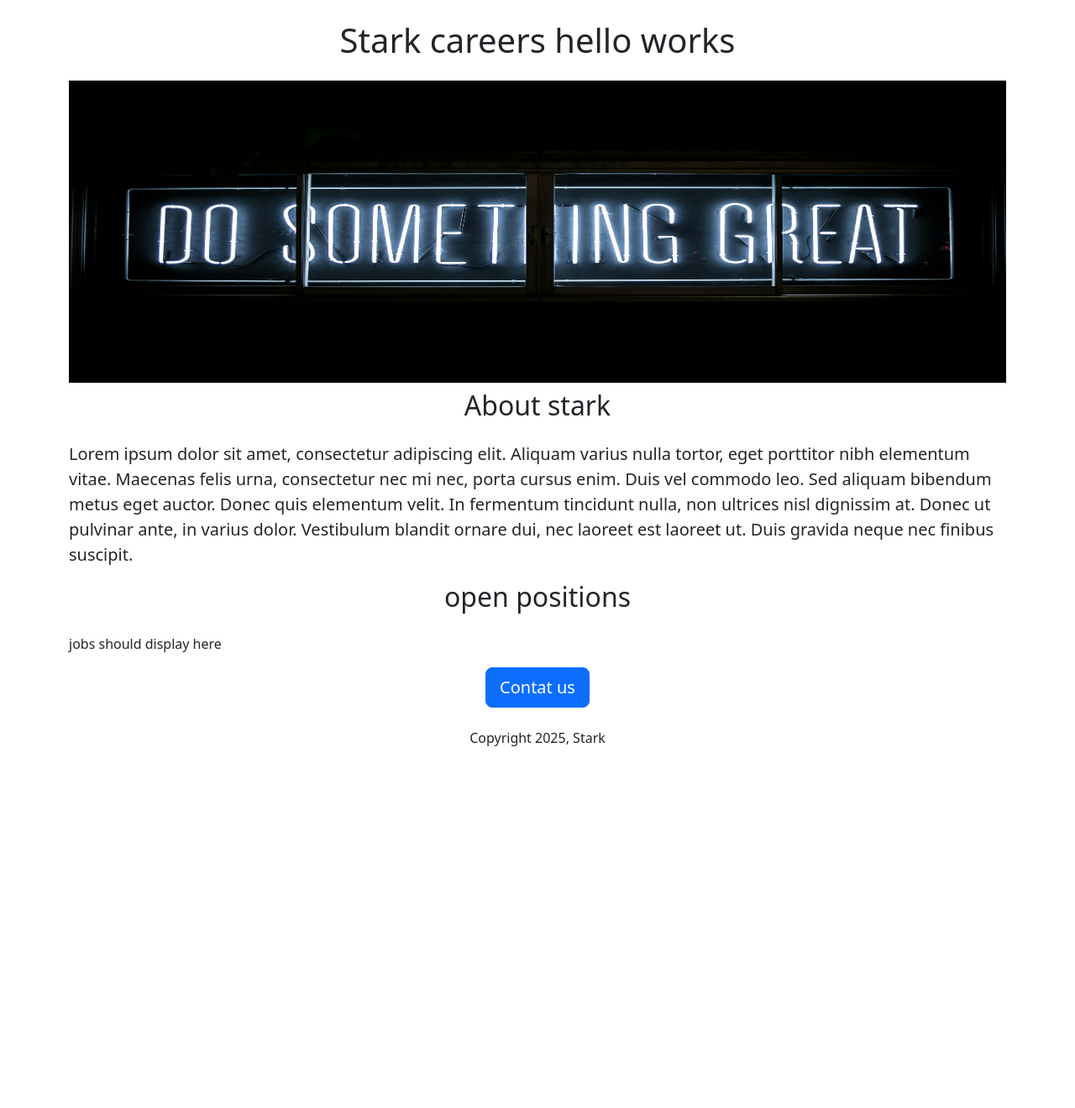
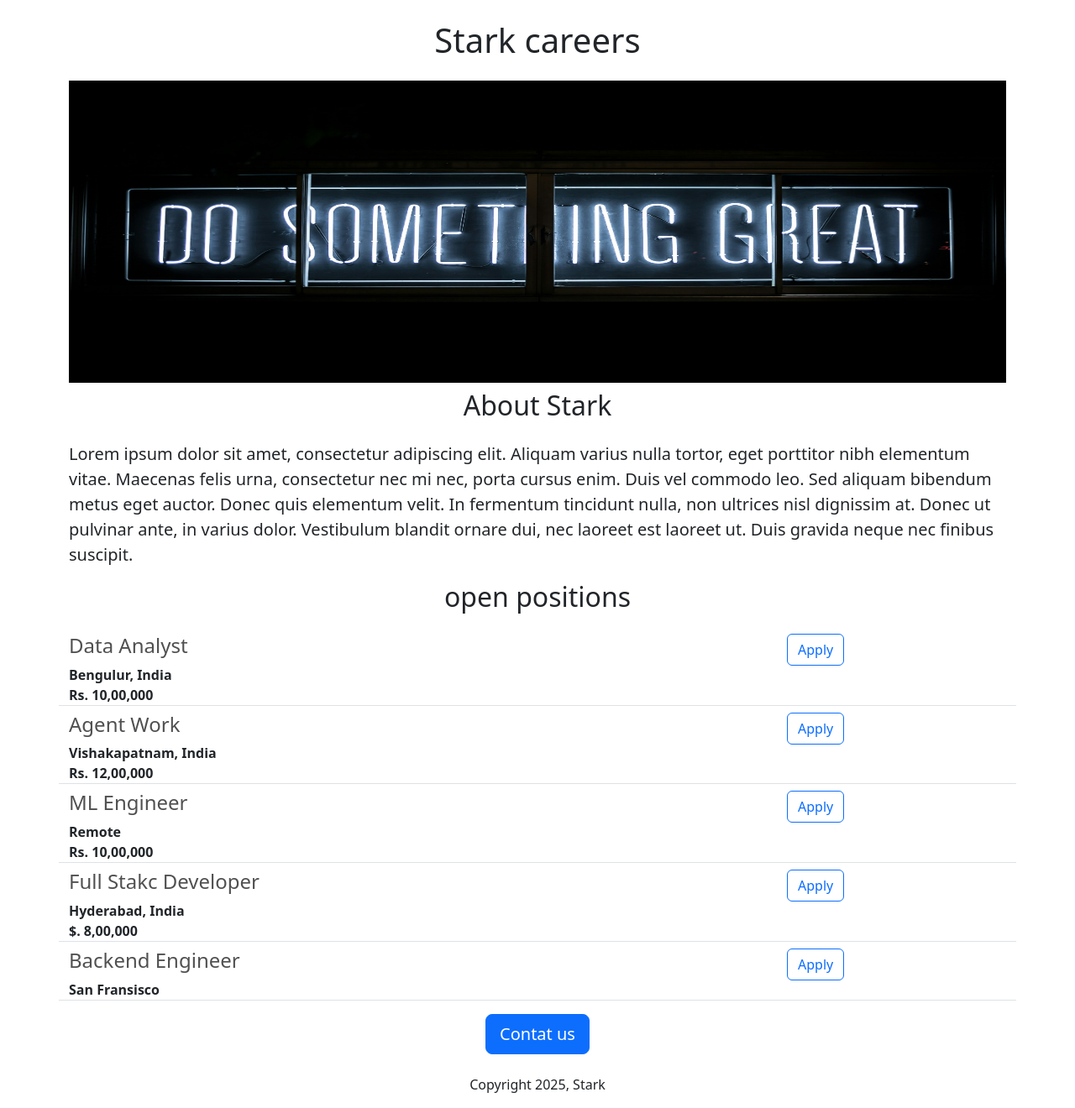
Before and after one commit to Harish-lvrk/stark-careers-website-v2, a Flask app: page / in a window 1280 px wide. Shown: the whole page at 84% size. Before the commit the page ends 889 px from the top, so only its background shows below. Run offline with Flask 3, Linux system fonts and the light colour scheme.

Commit message:
rendering the dynamic data using jinja tags

```diff
--- a/app.py
+++ b/app.py
@@ -2,9 +2,42 @@ from flask import Flask, render_template
 
 app = Flask(__name__)
 
+JOBS = [
+  {
+    "id": 1,
+    'title': "Data Analyst",
+    'location': "Bengulur, India",
+    'salary': 'Rs. 10,00,000'
+  },
+  {
+    "id": 2,
+    'title': "Agent Work",
+    'location': "Vishakapatnam, India",
+    'salary': 'Rs. 12,00,000'
+  },
+  {
+    "id": 3,
+    'title': "ML Engineer",
+    'location': "Remote",
+    'salary': 'Rs. 10,00,000'
+  },
+  {
+    "id": 4,
+    'title': "Full Stakc Developer",
+    'location': "Hyderabad, India",
+    'salary': '$. 8,00,000'
+  },
+  {
+    "id": 5,
+    'title': "Backend Engineer",
+    'location': "San Fransisco",
+
+  }
+]
+
 @app.route("/")
 def hello_world():
-  return render_template('home.html')
+  return render_template('home.html',jobs = JOBS ,company_name = "Stark")
 
 if __name__ == "__main__":
   app.run(host='0.0.0.0', debug=True)
--- a/templates/home.html
+++ b/templates/home.html
@@ -20,11 +20,11 @@
 
 
       <h1 class="text-center mt-4 mb-4">
-        Stark careers hello works
+        {{company_name}} careers
       </h1>
       <img class="img-fluid" id="banner" src="static/banner.jpg"  height="320" alt="work hard">
       <h2 class="text-center mt-2 mb-4" >
-        About stark
+        About {{company_name}}
 
       </h2>
       <p class="lead">
@@ -34,14 +34,17 @@
         open positions
       </h2 >
       <p>
-        jobs should display here
+        <!-- This syntax is provided by the flask  ,templeting the sytanx this is the way to insert the dynamic data into the html or css-->
+        {% for job in jobs %}
+          {% include 'jobitem.html' %}
+        {% endfor %}
       </p>
 
       <div class="text-center">
       <button class="btn btn-primary btn-lg" >
         Contat us
       </button>
-        <p class="mt-4">Copyright 2025, Stark</p>
+        <p class="mt-4">Copyright 2025, {{company_name}}</p>
 
       </div>
     </div>
--- /dev/null
+++ b/templates/jobitem.html
@@ -0,0 +1,22 @@
+
+<div class="border-bottom row" style="margin-bottom: 16px; margin-bottom:8px">
+  <div class="col-9">
+
+    <h4 style="color: rgb(80,80,80) ">{{job['title']}}</h4>
+
+    <div>
+      <b>{{job['location']}}</b>
+    </div>
+
+    {% if 'salary' in job %}
+    <div>
+      <b>{{job['salary']}}</b>
+    </div>
+    {% endif %}
+  </div>
+  <div class="col-3">
+    <button type="button" class="btn btn-outline-primary">Apply</button>
+
+  </div>
+
+</div>
```
